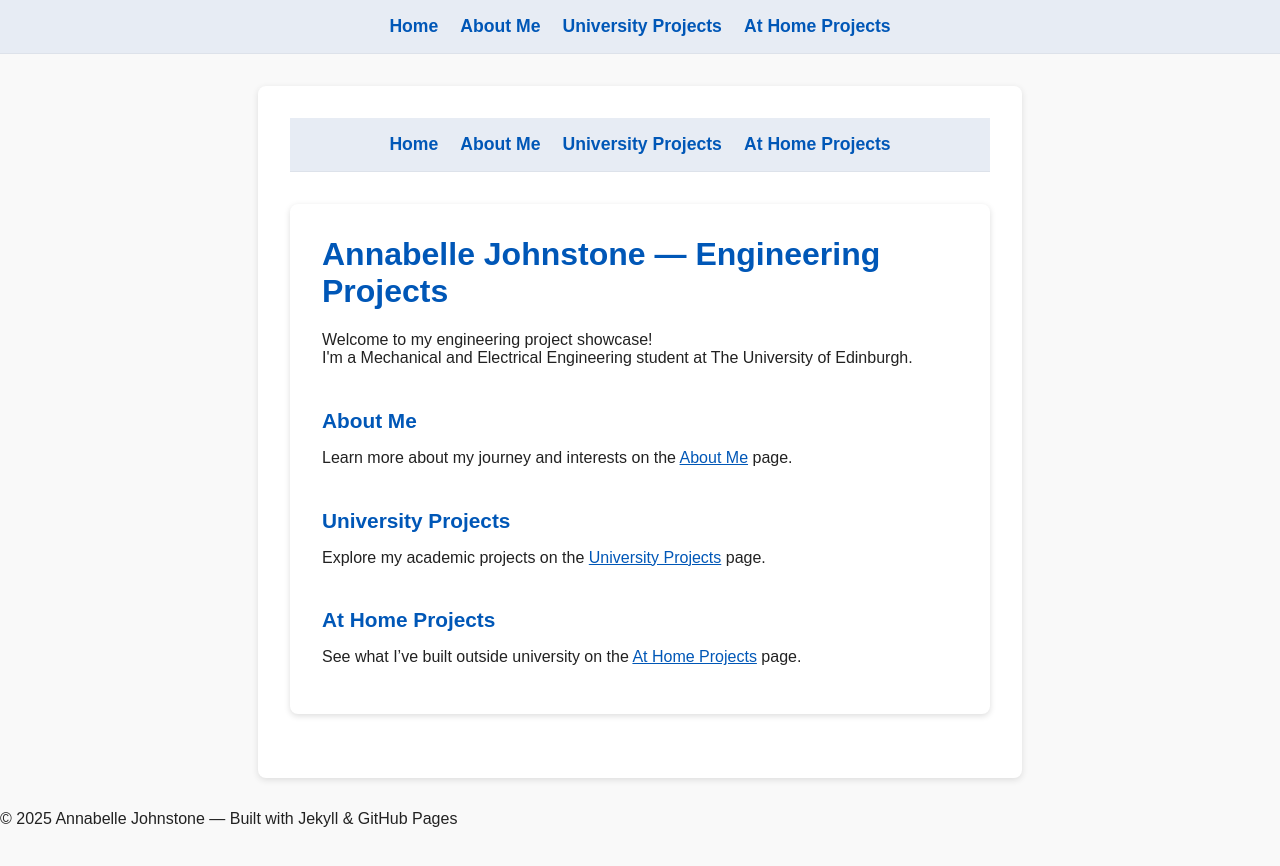
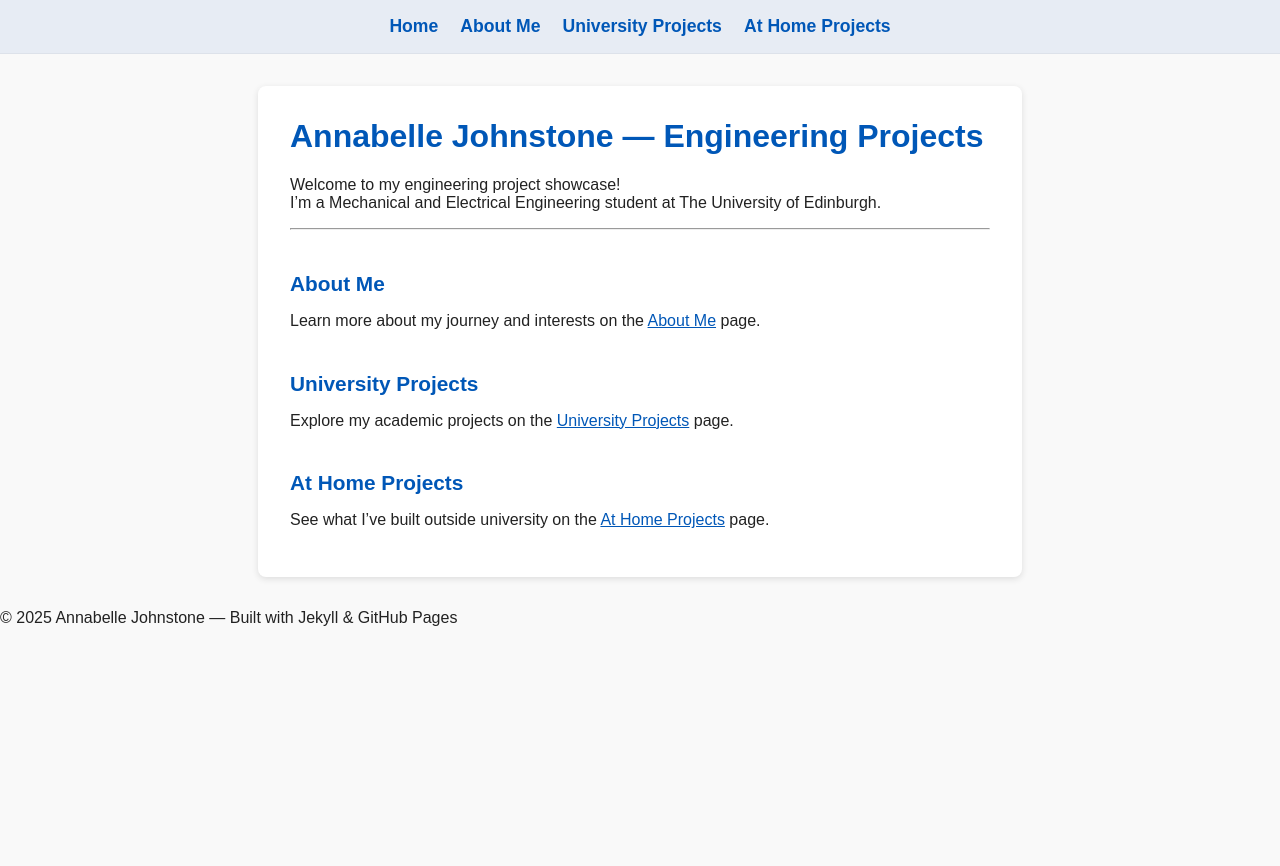
Before and after one commit to AnnabelleJohnstone/AJengineering-projects, a Jekyll site: the page built from index.md, in a window 1280 px wide. Shown: the top 866 px of the page. Built offline with Jekyll 4.4.1, drawn with Linux system fonts in a browser that asks for light colours.

Commit message:
Update index.md

```diff
--- a/index.md
+++ b/index.md
@@ -3,30 +3,18 @@
 title: Home
 ---
 
-<nav class="navbar">
-  <a href="/">Home</a>
-  <a href="/about/">About Me</a>
-  <a href="/university-projects/">University Projects</a>
-  <a href="/home-projects/">At Home Projects</a>
-</nav>
+# Annabelle Johnstone — Engineering Projects
 
-<div class="container">
-  <h1>Annabelle Johnstone — Engineering Projects</h1>
-  <p>Welcome to my engineering project showcase!<br>
-  I'm a Mechanical and Electrical Engineering student at The University of Edinburgh.</p>
+Welcome to my engineering project showcase!
+I'm a Mechanical and Electrical Engineering student at The University of Edinburgh.
 
-  <section>
-    <h2>About Me</h2>
-    <p>Learn more about my journey and interests on the <a href="/about/">About Me</a> page.</p>
-  </section>
+---
 
-  <section>
-    <h2>University Projects</h2>
-    <p>Explore my academic projects on the <a href="/university-projects/">University Projects</a> page.</p>
-  </section>
+## About Me
+Learn more about my journey and interests on the [About Me](/about/) page.
 
-  <section>
-    <h2>At Home Projects</h2>
-    <p>See what I’ve built outside university on the <a href="/home-projects/">At Home Projects</a> page.</p>
-  </section>
-</div>
+## University Projects
+Explore my academic projects on the [University Projects](/university-projects/) page.
+
+## At Home Projects
+See what I’ve built outside university on the [At Home Projects](/home-projects/) page.
```
